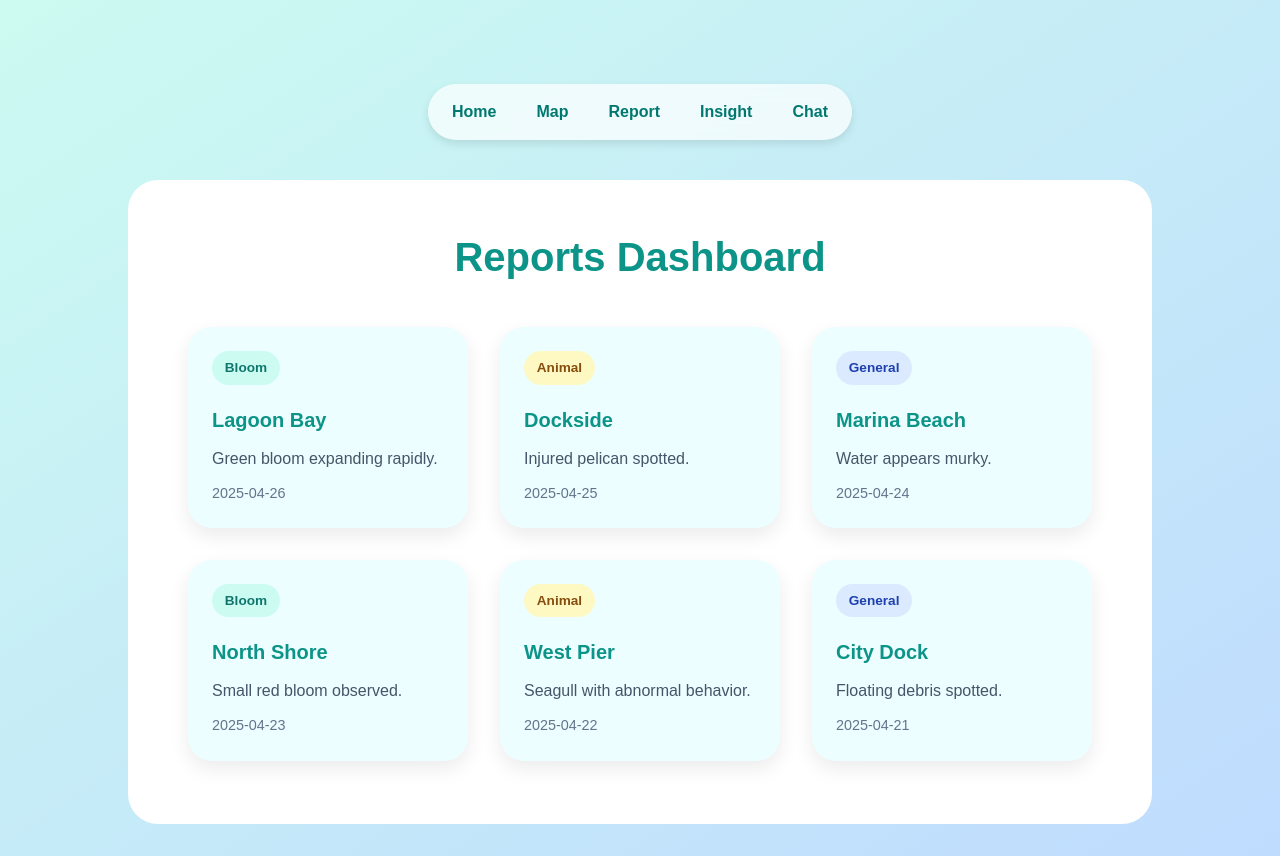
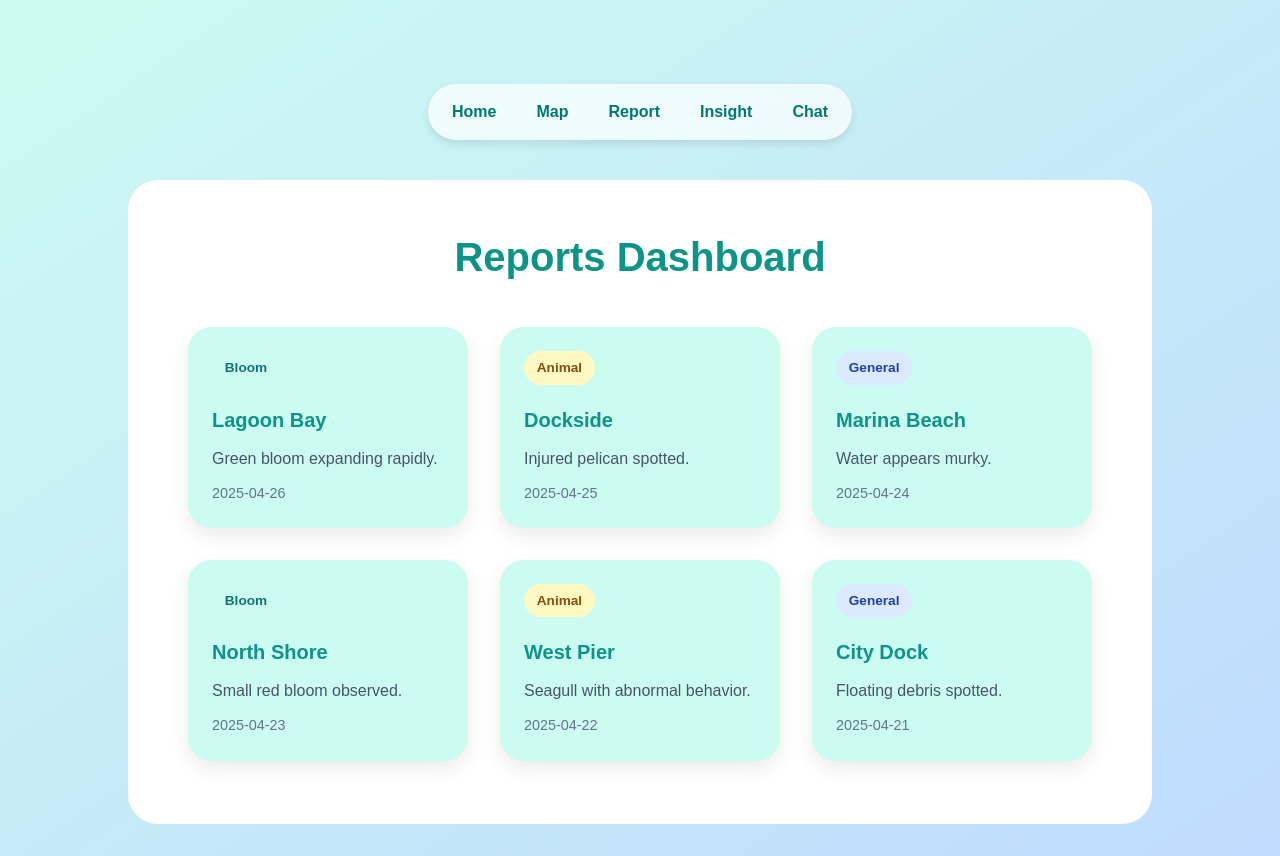
Before and after one commit to VanshikaTurkar/bloom-watch-lahacks, a Next.js app: page /report-dashboard in a window 1280 px wide. Built offline with nearby package versions, Linux system fonts and the light colour scheme.

Commit message:
added report dashboard

```diff
--- a/src/app/report-dashboard/page.module.css
+++ b/src/app/report-dashboard/page.module.css
@@ -26,7 +26,7 @@
 
 /* Individual Report Card */
 .reportCard {
-  background: #ecfeff;
+  background: #ccfbf1;
   padding: 1.5rem;
   border-radius: 1.5rem;
   box-shadow: 0 8px 20px rgba(0,0,0,0.08);
```
